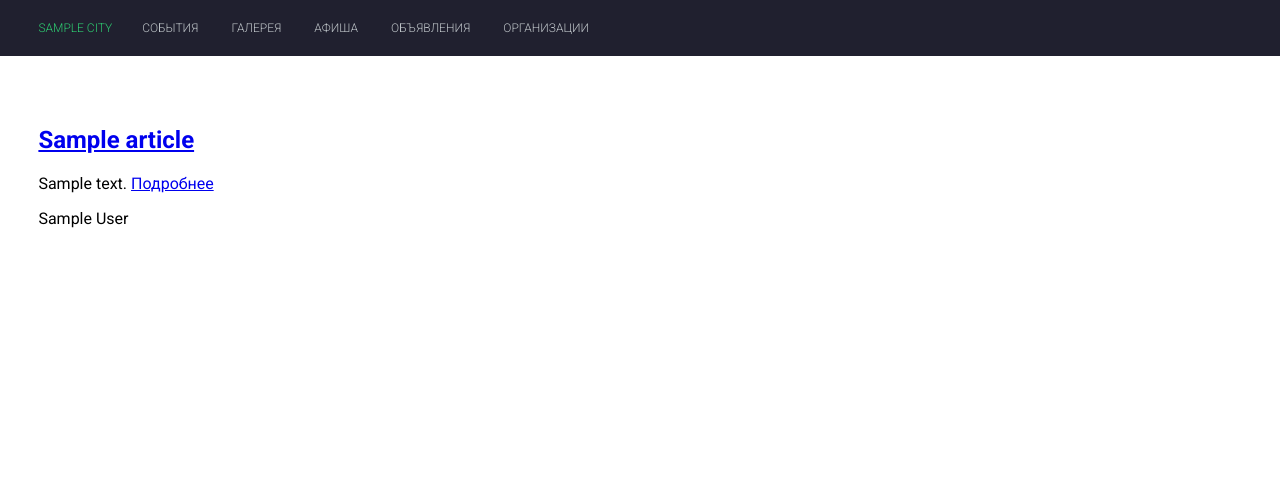
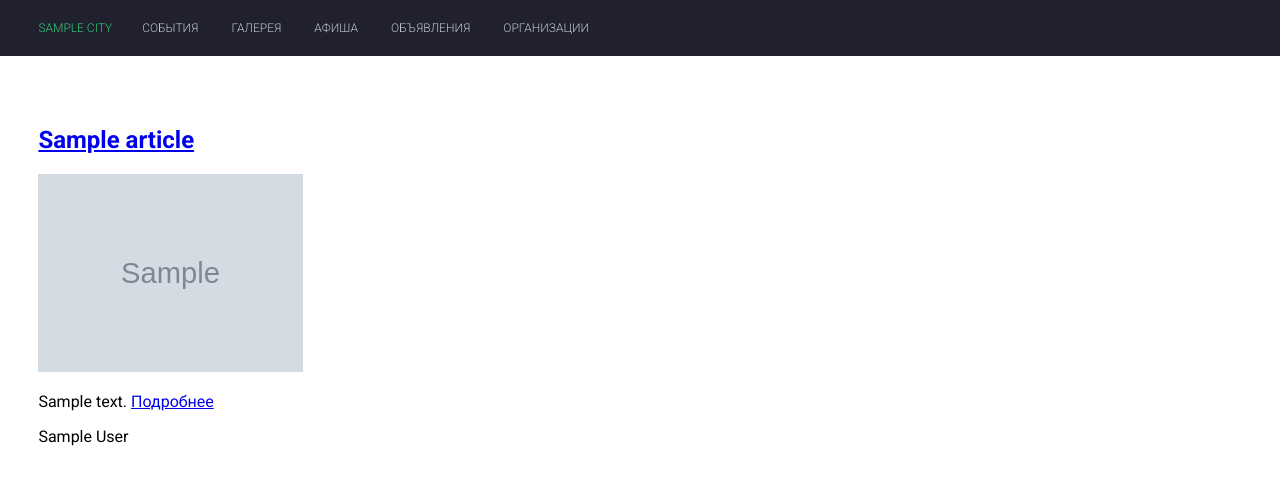
Before and after one commit to karbachinsky/gorod_io, a Django app: template gorod/templates/gorod/feed.html in a window 1280 px wide. Shown: the top 485 px of the page. Run offline with Django 3.2, Linux system fonts and the light colour scheme; the template is opened without the code that fills it: most values are stand-ins (such as "Sample title", 1, 10 or a date in 2020); grey boxes marked "Sample" are stand-in pictures; some libraries are stand-ins or nearby versions.

Commit message:
image field in article

```diff
--- a/gorod/models.py
+++ b/gorod/models.py
@@ -33,6 +33,7 @@ class Article(models.Model):
     city = models.ForeignKey(City, on_delete=models.CASCADE)
     rubric = models.ForeignKey(ArticleRubric, default=1)
     user = models.ForeignKey(User)
+    picture = models.ImageField(max_length=255, upload_to='pictures/', default='', blank=True)
     #text = models.TextField()
     text = RichTextField()
     #text = HTMLField()
--- a/gorod/static/gorod/scss/_city.scss
+++ b/gorod/static/gorod/scss/_feed.scss
@@ -10,13 +10,16 @@
 		margin: 0;
 	}
 }
-
+img.b-feed-item__picture{
+	width:100%;
+}
 .grid-sizer{
 	width:22%;
 }
 .gutter-sizer{
 	width:4%;
 }
+
 @media screen and (max-width: 900px) {
 	.b-feed-item{
 		width:46%;
--- a/gorod/static/gorod/scss/style.scss
+++ b/gorod/static/gorod/scss/style.scss
@@ -10,5 +10,5 @@ body{
 @import "layout";
 
 @import "main";
-@import "city";
+@import "feed";
 @import "style2";
--- a/gorod/templates/gorod/feed.html
+++ b/gorod/templates/gorod/feed.html
@@ -17,6 +17,9 @@
                     <h2 class="b-feed-item__header">
                         <a href="{% url 'gorod:article' article.id %}">{{ article.title }}</a>
                     </h2>
+                    {% if article.picture %}
+                        <img class="b-feed-item__picture" src="{{article.picture.url}}" />
+                    {% endif %}
                     <p class="b-feed-item__text">
                         {% autoescape off %}
                         {{ article.text|striptags|truncatechars:255 }}
```
Also changed, not shown: gorod/migrations/0006_auto__add_field_article_picture.py (added), gorod/static/gorod/css/style.css, 2 other files.
